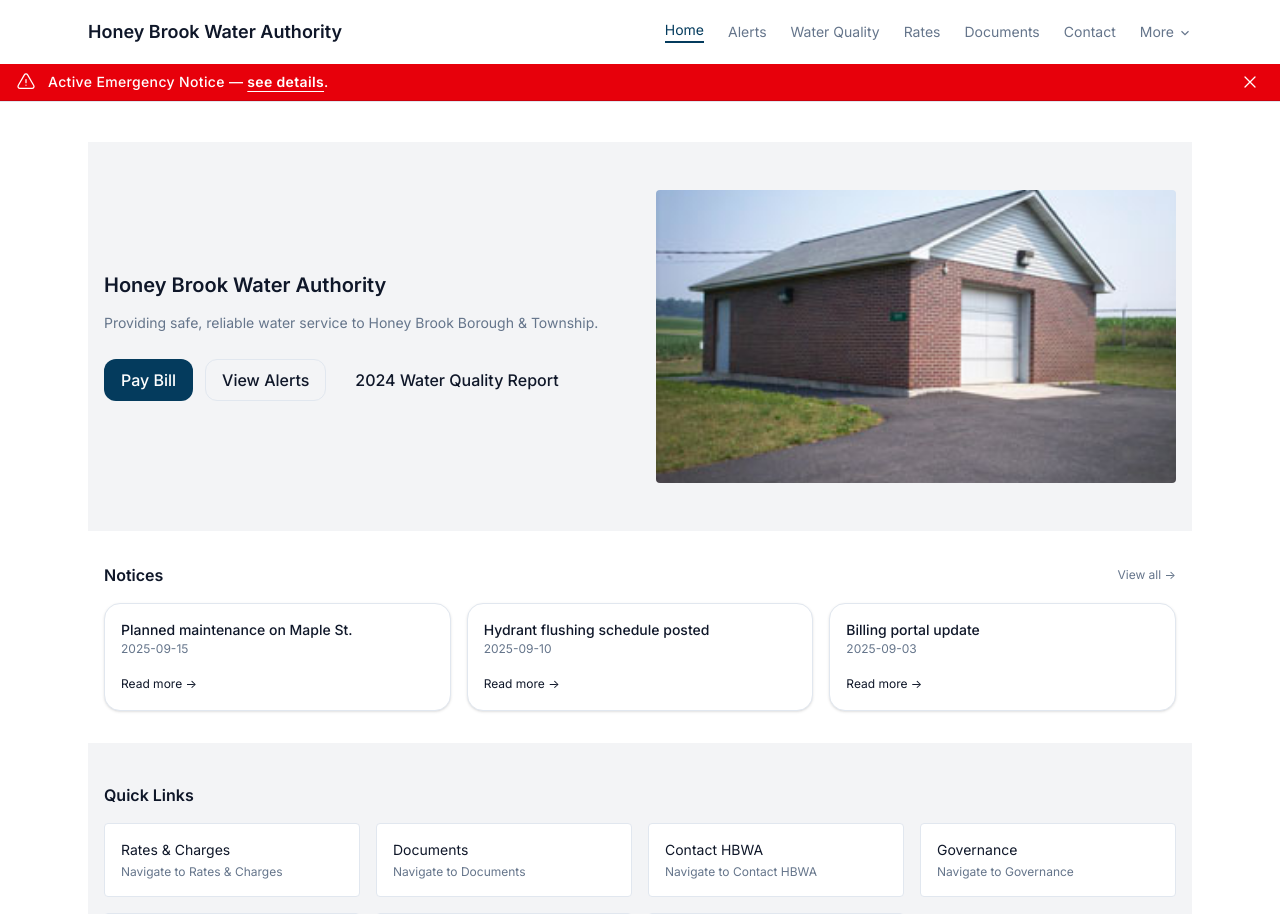
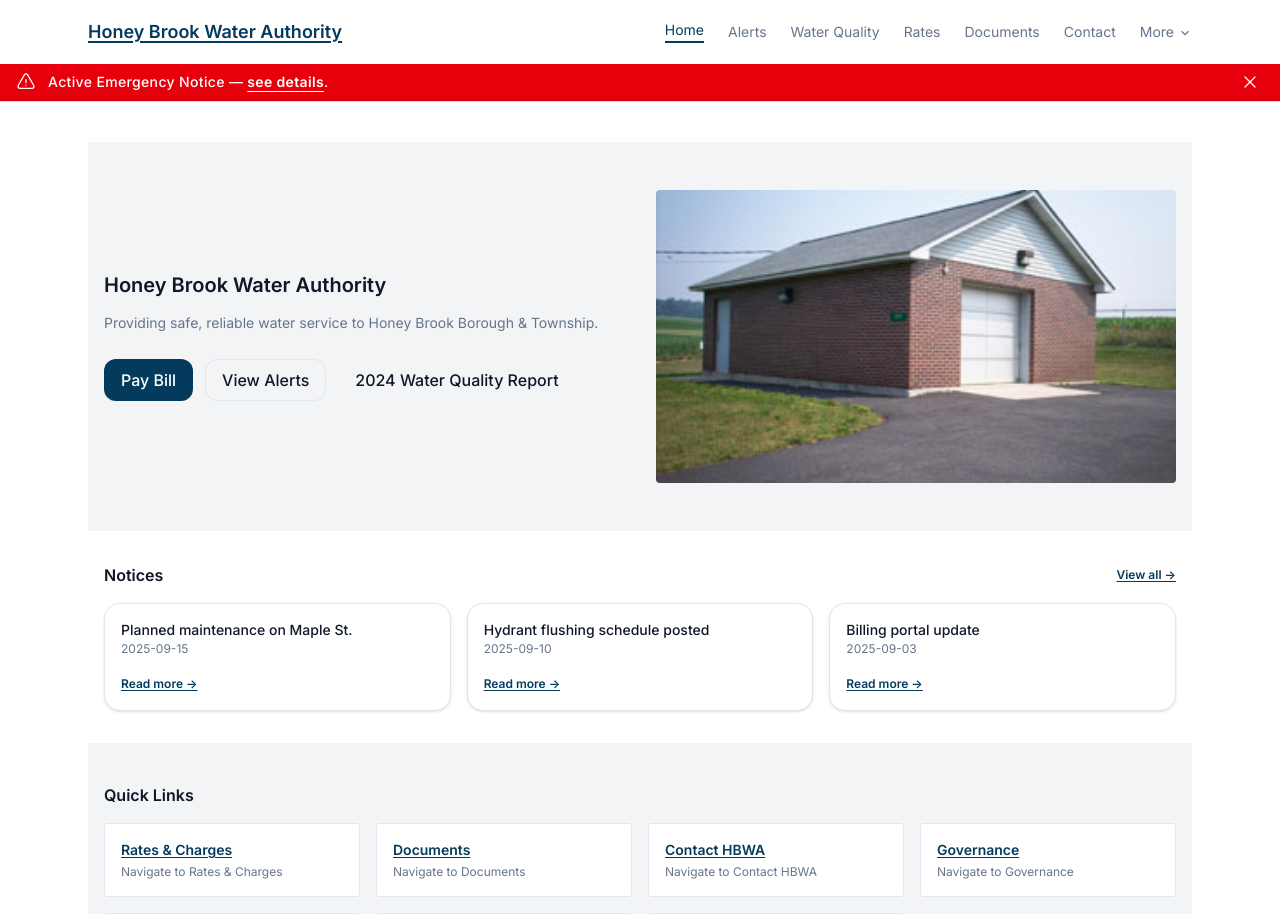
Before and after one commit to jrock2004/hbwa-website, a React (Vite) app: page / in a window 1280 px wide. Shown: the top 914 px of the page. Built offline with nearby package versions, Linux system fonts and the light colour scheme.

Commit message:
fixing to use link class

```diff
--- a/src/components/Navbar.tsx
+++ b/src/components/Navbar.tsx
@@ -43,7 +43,7 @@ export default function Navbar() {
     <header className="bg-background/80 border-border sticky top-0 z-50 border-b backdrop-blur">
       <div className="container-page flex h-16 items-center">
         {/* Full title on the left */}
-        <Link to="/" className="text-base font-semibold whitespace-nowrap md:text-lg">
+        <Link to="/" className="link text-base font-semibold whitespace-nowrap md:text-lg">
           {config.siteTitle}
         </Link>
 
--- a/src/components/home/notice-preview.tsx
+++ b/src/components/home/notice-preview.tsx
@@ -13,7 +13,7 @@ export function NoticesPreview() {
         <h2 id="notices-heading" className="text-base font-semibold">
           Notices
         </h2>
-        <Link to={ROUTES.alerts} className="text-muted-foreground text-xs">
+        <Link to={ROUTES.alerts} className="link text-muted-foreground text-xs">
           View all →
         </Link>
       </div>
@@ -23,7 +23,7 @@ export function NoticesPreview() {
             <h3 className="text-sm font-medium">{n.title}</h3>
             <time className="text-muted-foreground block text-[12px]">{n.date}</time>
             <div className="mt-3">
-              <Link to={n.to} className="text-xs">
+              <Link to={n.to} className="link text-xs">
                 Read more →
               </Link>
             </div>
--- a/src/components/home/quick-links.tsx
+++ b/src/components/home/quick-links.tsx
@@ -15,7 +15,7 @@ export function QuickLinks() {
         <ul className="mt-4 grid gap-4 sm:grid-cols-2 md:grid-cols-4">
           {config.quickLinks.map((l) => (
             <li key={l.to} className="bg-card border-border rounded border p-4">
-              <Link to={l.to} className="block text-sm">
+              <Link to={l.to} className="link block text-sm">
                 {l.label}
               </Link>
               <p className="text-muted-foreground mt-1 text-xs">Navigate to {l.label}</p>
--- a/src/index.css
+++ b/src/index.css
@@ -56,16 +56,4 @@ html {
     color: hsl(var(--foreground));
     background: hsl(var(--background));
   }
-
-  a {
-    color: hsl(var(--link));
-    text-underline-offset: 2px;
-  }
-  a:hover {
-    color: hsl(var(--link-hover));
-    text-decoration: underline;
-  }
-  a:visited {
-    color: hsl(var(--link-visited));
-  }
 }
```
